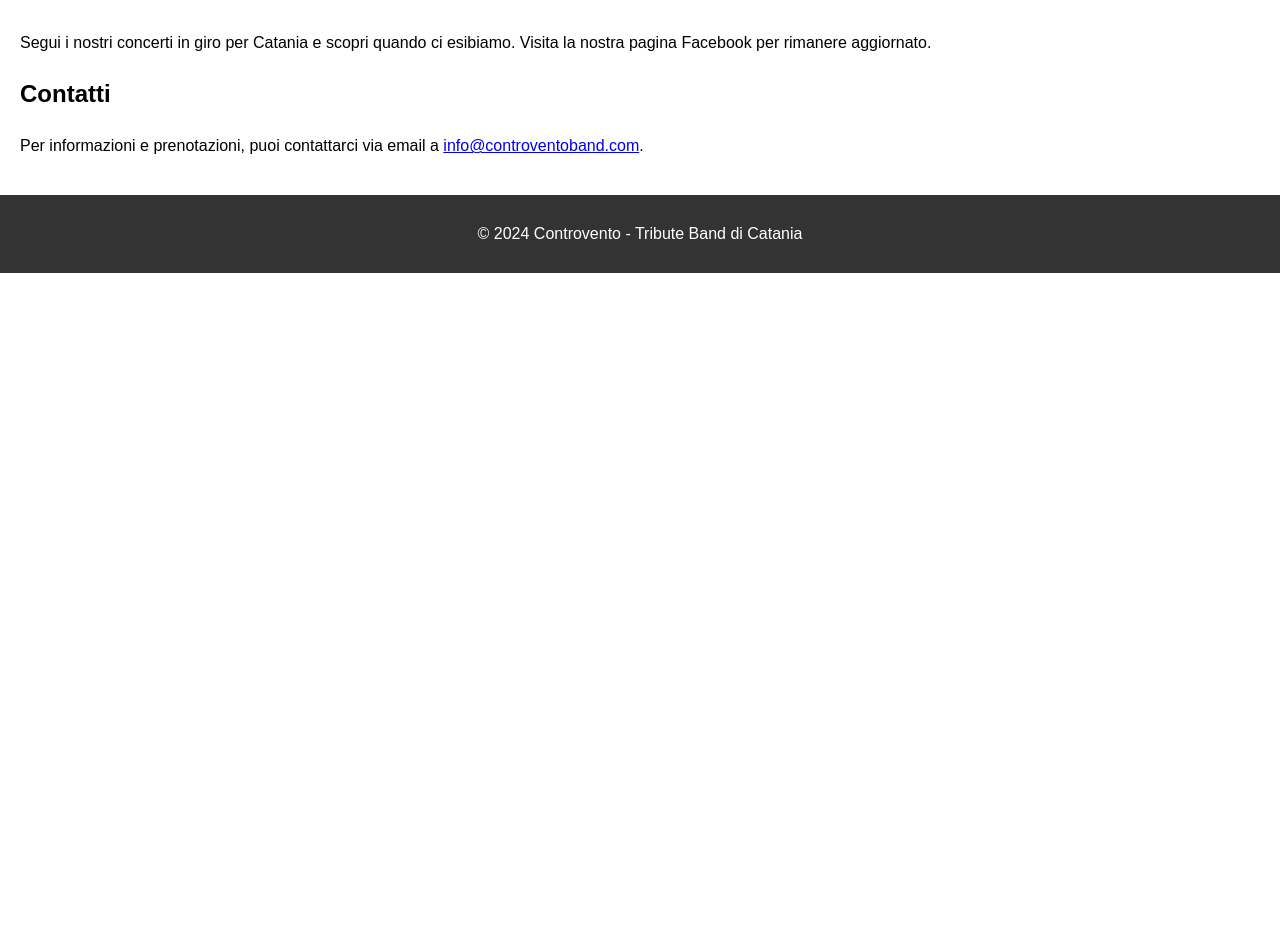
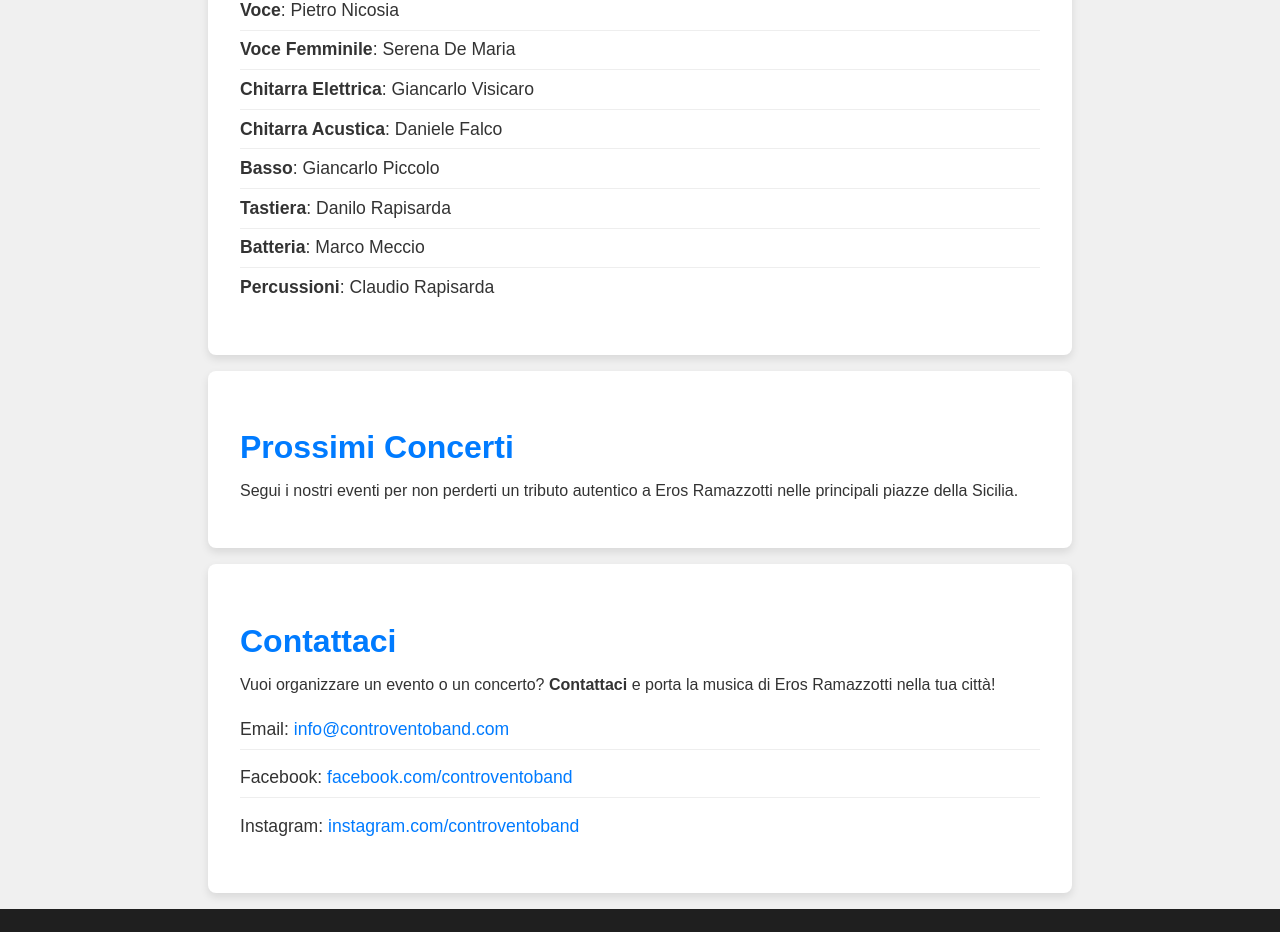
Before and after one commit to Alpidev/Controvento, a plain HTML site: page index.html in a window 1280 px wide. Shown: the part 533-1465 px from the top of the page. Before the commit the page ends 806 px from the top, so only its background shows below. Drawn offline with Linux system fonts and the light colour scheme.

Commit message:
Add files via upload

```diff
--- a/index.html
+++ b/index.html
@@ -3,65 +3,141 @@
 <head>
     <meta charset="UTF-8">
     <meta name="viewport" content="width=device-width, initial-scale=1.0">
-    <meta name="description" content="Controvento è la tribute band di Eros Ramazzotti a Catania. Scopri il nostro repertorio, le date dei concerti e la nostra storia.">
-    <title>Controvento - Tribute Band Eros Ramazzotti Catania</title>
-    <link rel="stylesheet" href="styles.css"> <!-- Link al CSS se necessario -->
+    <title>Controvento - Tribute Band di Eros Ramazzotti | Catania</title>
+    <meta name="description" content="Controvento è la tribute band di Eros Ramazzotti di Catania, che porta nelle piazze siciliane i grandi successi del famoso cantautore. Live show autentici con musicisti professionisti, senza sequenze preregistrate.">
+    <meta name="keywords" content="Controvento, tribute band Eros Ramazzotti, Eros Ramazzotti Catania, musica dal vivo Catania, band tributo Eros Ramazzotti Sicilia">
+    <meta name="author" content="Controvento Band">
     <style>
+        /* Stili di base */
         body {
             font-family: Arial, sans-serif;
-            line-height: 1.6;
+            background-color: #f0f0f0;
+            color: #333;
             margin: 0;
             padding: 0;
         }
+
+        /* Header */
         header {
-            background: #333;
+            background-color: #1f1f1f;
             color: #fff;
-            padding: 10px 0;
             text-align: center;
+            padding: 2em 0;
         }
-        h1 {
+
+        header h1 {
+            font-size: 2.5em;
             margin: 0;
         }
+
+        header p {
+            font-size: 1.2em;
+            font-style: italic;
+            margin: 0;
+        }
+
+        /* Sezioni principali */
         section {
-            padding: 20px;
+            padding: 2em;
+            margin: 1em auto;
+            max-width: 800px;
+            background-color: #fff;
+            border-radius: 8px;
+            box-shadow: 0 4px 8px rgba(0, 0, 0, 0.1);
         }
+
+        section h2 {
+            font-size: 2em;
+            color: #007BFF;
+            margin-bottom: 0.5em;
+        }
+
+        /* Stili per la lista dei musicisti */
+        ul {
+            list-style-type: none;
+            padding: 0;
+        }
+
+        ul li {
+            font-size: 1.1em;
+            padding: 0.5em 0;
+            border-bottom: 1px solid #eee;
+        }
+
+        ul li:last-child {
+            border-bottom: none;
+        }
+
+        /* Sezione contatti */
+        #contatti ul {
+            padding: 0;
+        }
+
+        #contatti ul li {
+            margin: 0.5em 0;
+        }
+
+        #contatti ul li a {
+            color: #007BFF;
+            text-decoration: none;
+        }
+
+        #contatti ul li a:hover {
+            text-decoration: underline;
+        }
+
+        /* Footer */
         footer {
             text-align: center;
-            padding: 10px 0;
-            background: #333;
+            padding: 1em;
+            background-color: #1f1f1f;
             color: #fff;
+            font-size: 0.9em;
         }
     </style>
 </head>
 <body>
     <header>
-        <h1>Controvento - Tribute Band Eros Ramazzotti</h1>
-        <p>La tribute band di Catania dedicata a Eros Ramazzotti</p>
+        <h1>Controvento - Tribute Band di Eros Ramazzotti</h1>
+        <p>La musica di Eros Ramazzotti dal vivo in Sicilia!</p>
     </header>
 
-    <section>
+    <section id="chi-siamo">
         <h2>Chi Siamo</h2>
-        <p>I Controvento sono una tribute band di Catania che celebra la musica di Eros Ramazzotti. Con un repertorio che include i suoi successi più iconici, offriamo spettacoli emozionanti e coinvolgenti.</p>
+        <p><strong>Controvento</strong> è una <strong>tribute band di Eros Ramazzotti</strong>, nata a Catania nel 2023, con l'obiettivo di portare nei concerti all'aperto e nelle piazze siciliane la musica del grande Eros. I nostri spettacoli sono rigorosamente live e senza l'uso di sequenze preregistrate, per un'autentica esperienza musicale. La nostra formazione è composta da sei musicisti, accompagnati da una voce femminile per rendere omaggio ai celebri duetti di Eros con artisti come <strong>Cher</strong>, <strong>Anastacia</strong>, <strong>Tina Turner</strong> e <strong>Giorgia</strong>.</p>
+    </section>
 
-        <h2>Il Nostro Repertorio</h2>
+    <section id="band">
+        <h2>I Nostri Musicisti</h2>
         <ul>
-            <li>Un'Emozione per Sempre</li>
-            <li>Più che puoi</li>
-            <li>Se bastasse una canzone</li>
-            <li>Cose della Vita</li>
-            <li>Fuoco nel Fuoco</li>
-            <!-- Aggiungi altre canzoni se desiderato -->
+            <li><strong>Voce</strong>: Pietro Nicosia</li>
+            <li><strong>Voce Femminile</strong>: Serena De Maria</li>
+            <li><strong>Chitarra Elettrica</strong>: Giancarlo Visicaro</li>
+            <li><strong>Chitarra Acustica</strong>: Daniele Falco</li>
+            <li><strong>Basso</strong>: Giancarlo Piccolo</li>
+            <li><strong>Tastiera</strong>: Danilo Rapisarda</li>
+            <li><strong>Batteria</strong>: Marco Meccio</li>
+            <li><strong>Percussioni</strong>: Claudio Rapisarda</li>
         </ul>
+    </section>
 
-        <h2>Concerti e Eventi</h2>
-        <p>Segui i nostri concerti in giro per Catania e scopri quando ci esibiamo. Visita la nostra pagina Facebook per rimanere aggiornato.</p>
+    <section id="concerti">
+        <h2>Prossimi Concerti</h2>
+        <p>Segui i nostri eventi per non perderti un tributo autentico a Eros Ramazzotti nelle principali piazze della Sicilia.</p>
+    </section>
 
-        <h2>Contatti</h2>
-        <p>Per informazioni e prenotazioni, puoi contattarci via email a <a href="mailto:info@controventoband.com">info@controventoband.com</a>.</p>
+    <section id="contatti">
+        <h2>Contattaci</h2>
+        <p>Vuoi organizzare un evento o un concerto? <strong>Contattaci</strong> e porta la musica di Eros Ramazzotti nella tua città!</p>
+        <ul>
+            <li>Email: <a href="pieros.controvento@gmail.com">info@controventoband.com</a></li>
+            <li>Facebook: <a href="https://www.facebook.com/profile.php?id=61559014694349">facebook.com/controventoband</a></li>
+            <li>Instagram: <a href="https://www.instagram.com/controvento_eros_ramazzotti/" target="_blank">instagram.com/controventoband</a></li>
+        </ul>
     </section>
 
     <footer>
-        <p>&copy; 2024 Controvento - Tribute Band di Catania</p>
+        <p>&copy; 2023 Controvento - Tribute Band di Eros Ramazzotti | Catania, Sicilia</p>
     </footer>
 </body>
 </html>
```
